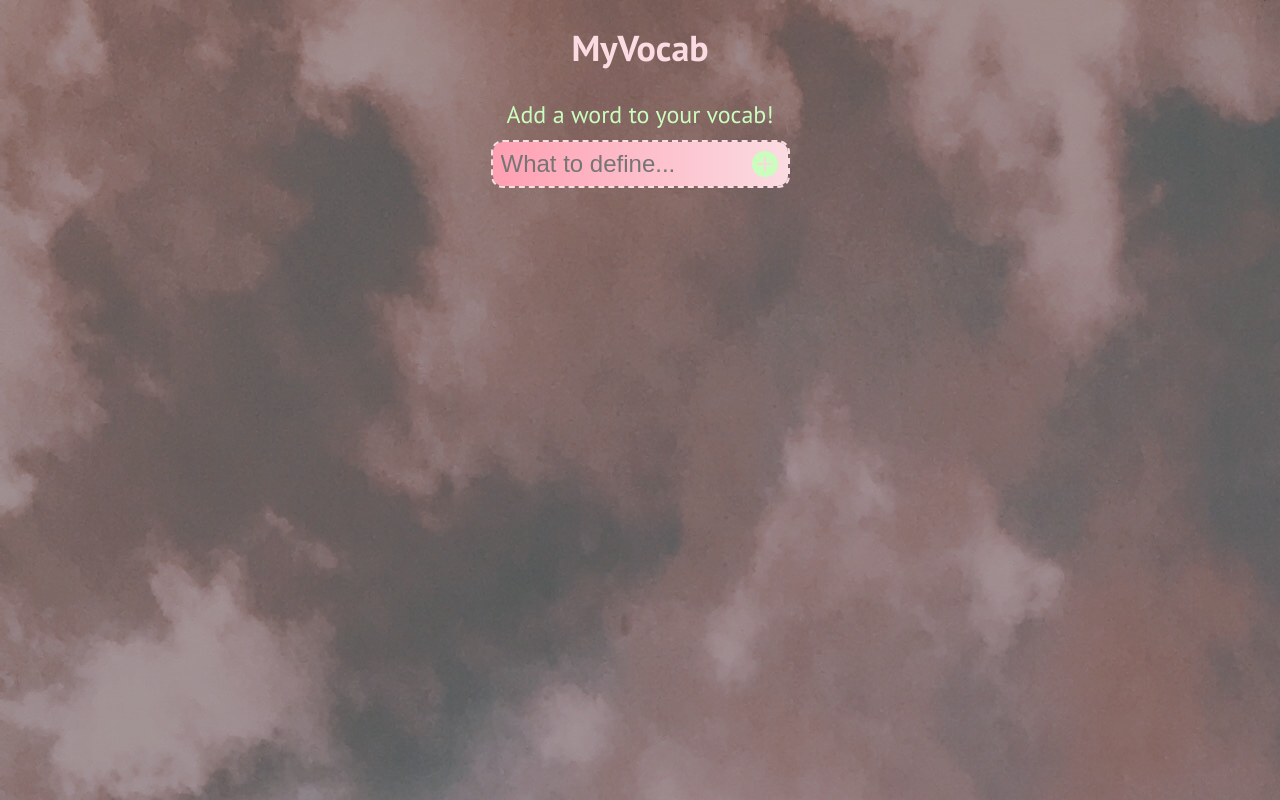
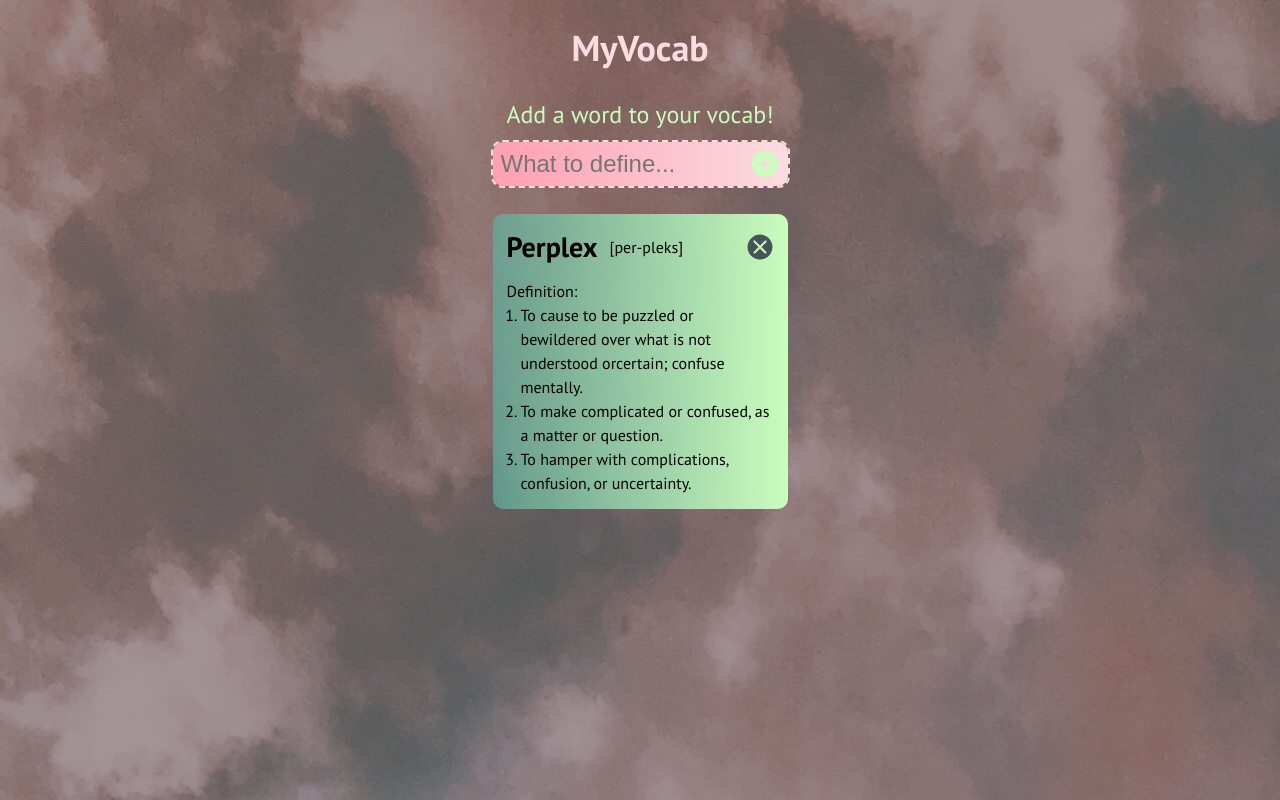
Before and after one commit to samueljacobs98/what-this-mean, a website: page index.html in a window 1280 px wide. Drawn offline with Linux system fonts and the light colour scheme.

Commit message:
completed styling for cards

```diff
--- a/index.html
+++ b/index.html
@@ -28,6 +28,30 @@
         </div>
       </div>
     </div>
+    <main class="cards-container">
+      <div class="card">
+        <div class="card__header">
+          <h3 class="card__word">Perplex</h3>
+          <p class="card__phonetic">[per-pleks]</p>
+          <img
+            src="./assets/svgs/remove.svg"
+            alt="remove definition"
+            class="card__remove"
+          />
+        </div>
+        <div class="card__main">
+          <p class="card__definition">Definition:</p>
+          <ol>
+            <li>
+              To cause to be puzzled or bewildered over what is not understood
+              orcertain; confuse mentally.
+            </li>
+            <li>To make complicated or confused, as a matter or question.</li>
+            <li>To hamper with complications, confusion, or uncertainty.</li>
+          </ol>
+        </div>
+      </div>
+    </main>
     <div class="body-cover"></div>
   </body>
 </html>
--- a/scss/_components.scss
+++ b/scss/_components.scss
@@ -16,9 +16,28 @@ body {
       background: $pink-gradient-inner;
       border-radius: $border-radius;
       border: none;
-      outline: 2px dashed $light-pink;
+      outline: $outline-width dashed $light-pink;
       font-size: $heading-size;
       color: $black;
     }
   }
+  .cards-container {
+    margin-top: $header-margin;
+    .card {
+      background: $green-gradient;
+      border-radius: $border-radius;
+
+      .card__header {
+        font-size: $heading-size;
+
+        .card__phonetic {
+          font-size: $regular-size;
+        }
+      }
+
+      .card__main {
+        line-height: 150%;
+      }
+    }
+  }
 }
--- a/scss/_layout.scss
+++ b/scss/_layout.scss
@@ -46,10 +46,43 @@ body {
         flex-direction: column;
         justify-content: center;
         align-items: center;
+
         .search-container__search:hover {
           cursor: pointer;
         }
       }
     }
   }
+  .cards-container {
+    width: 100%;
+
+    display: grid;
+    grid-template-columns: repeat(auto-fit, $input-width);
+    grid-auto-rows: $input-width;
+    justify-content: center;
+    column-gap: $card-margin;
+    row-gap: $card-margin;
+
+    .card {
+      max-width: $input-width;
+      width: 100%;
+      padding: $card-padding;
+
+      .card__header {
+        display: flex;
+        align-items: center;
+        margin-bottom: $card-padding;
+
+        .card__phonetic {
+          margin-left: $small-margin;
+          margin-right: auto;
+        }
+      }
+      .card__main {
+        & > ol {
+          margin-left: $card-padding;
+        }
+      }
+    }
+  }
 }
--- a/scss/_variables.scss
+++ b/scss/_variables.scss
@@ -6,6 +6,7 @@ $font: "PT Sans", sans-serif;
 // Font sizes
 $logo-size: 36px;
 $heading-size: 24px;
+$regular-size: 16px;
 
 // Colours
 $black: #495159;
@@ -24,13 +25,23 @@ $pink-gradient-outer: linear-gradient(
   rgba(251, 220, 226, 1) 0%,
   rgba(255, 159, 178, 1) 100%
 );
+$green-gradient: linear-gradient(
+  90deg,
+  rgba(96, 171, 154, 0.75) 0%,
+  rgba(202, 253, 190, 1) 100%
+);
 
-// Widths/Heights/Radii
+// Widths/Heights
 $input-width: 295px;
-$border-radius: 10px;
 
 // Margins and Padding
 $body-padding: 24px;
 $header-margin: 28px;
 $small-margin: 12px;
 $input-padding: 8px;
+$card-padding: 14px;
+$card-margin: 35px;
+
+// Misc
+$border-radius: 10px;
+$outline-width: 2px;
```
Also changed, not shown: assets/svgs/remove.svg (added), style.css, 1 other file.
